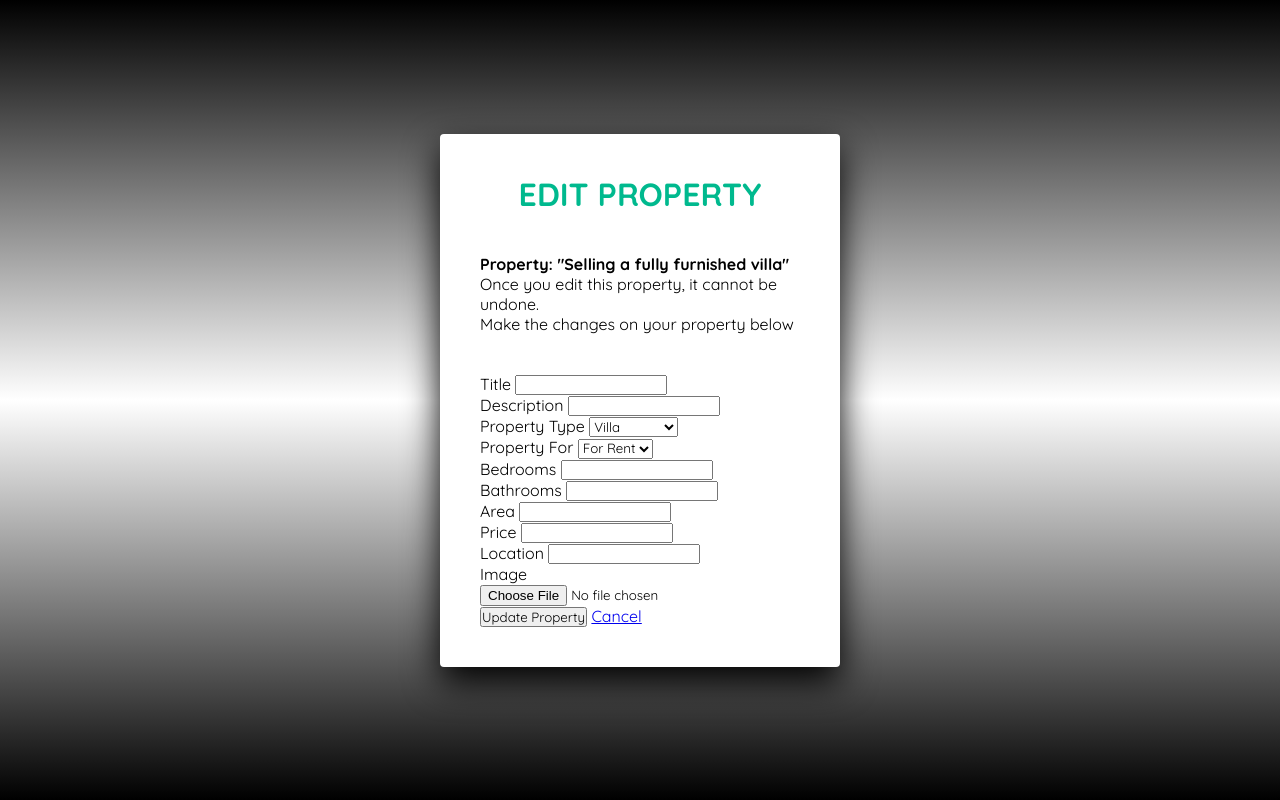
After one commit to NahomTorba/House-Renting-System, a Django app: page /property-list/edit/5/ in a window 1280 px wide. The commit adds this page. Run offline with Django 5.2, Linux system fonts and the light colour scheme; a user stored in the database is signed in; data comes from the database, SQL or seed files in the repository; both versions use the stored data as it was after the commit.

Commit message:
property edit and deletion added

```diff
--- /dev/null
+++ b/main/templates/edit_property.html
@@ -0,0 +1,88 @@
+{% load static %}
+<!DOCTYPE html>
+<html lang="en">
+<head>
+    <meta charset="UTF-8">
+    <meta name="viewport" content="width=device-width, initial-scale=1.0">
+    <link rel="stylesheet" href="{% static 'website/css/style1.css' %}">
+    <link href="{% static 'website/img/icon-deal.png' %}" rel="icon">
+    <title>Edit-property</title>
+</head>
+
+<body>
+<section>
+<div class="signin">
+ <div class="content">
+    <h2>Edit Property</h2>
+    <div>
+        <h4>Property: "{{ property.title }}"</h4>
+        <p>Once you edit this property, it cannot be undone.</p>
+        <p>Make the changes on your property below</p>
+    </div>
+
+    <form method="post" action="" enctype="multipart/form-data">
+        {% csrf_token %}
+        <div class="inputBox">
+            <label for="title">Title</label>
+            <input type="text" name="title" id="title" required>
+        </div>
+
+        <div class="inputBox">
+            <label for="description">Description</label>
+            <input type="text" name="description" id="description" required>
+        </div>
+
+        <div class="inputBox">
+            <label for="property_type">Property Type</label>
+            <select name="property_type" id="property_type" required>
+                <option value="villa">Villa</option>
+                <option value="apartment">Apartment</option>
+                <option value="office">Office</option>
+            </select>
+        </div>
+
+        <div class="inputBox">
+            <label for="property_for">Property For</label>
+            <select name="property_for" id="property_for" required>
+                <option value="rent">For Rent</option>
+                <option value="sale">For Sale</option>
+            </select>
+        </div>
+
+        <div class="inputBox">
+            <label for="bedrooms">Bedrooms</label>
+            <input type="number" name="bedrooms" id="bedrooms" required>
+        </div>
+
+        <div class="inputBox">
+            <label for="bathrooms">Bathrooms</label>
+            <input type="number" name="bathrooms" id="bathrooms" required>
+        </div>
+
+        <div class="inputBox">
+            <label for="area">Area</label>
+            <input type="number" name="area" id="area" required>
+        </div>
+
+        <div class="inputBox">
+            <label for="price">Price</label>
+            <input type="number" name="price" id="price" required>
+        </div>
+
+        <div class="inputBox">
+            <label for="location">Location</label>
+            <input type="text" name="location" id="location" required>
+        </div>
+
+        <div class="inputBox">
+            <label for="image">Image</label>
+            <input type="file" name="image" id="image" required>
+        </div>
+        <button type="submit" class="btn btn-primary">Update Property</button>
+        <a href="{% url 'property-list' %}" class="btn btn-secondary">Cancel</a>
+    </form>
+ </div>
+</div>
+</section>
+</body>
+</html>
--- a/main/urls.py
+++ b/main/urls.py
@@ -13,6 +13,8 @@ path("property-agent/", views.property_agent, name="property-agent"),
 path("property-list/", views.property_list, name="property-list"),
 path("property-type/", views.property_type, name="property-type"),
 path("add_property/", views.add_property, name="add_property"),
+path('property-list/edit/<int:property_id>/', views.edit_property, name='edit_property'),
+path('property-list/delete/<int:property_id>/', views.delete_property, name='delete_property'),
 path("testimonial/", views.testimonial, name="testimonial"),
 path("404/", views.not_found, name="404"),
 path("signup/", views.signup, name="signup"),
--- a/main/views.py
+++ b/main/views.py
@@ -3,10 +3,11 @@ from django.http import HttpResponse
 from django.core.mail import send_mail
 from django.contrib.auth.forms import UserCreationForm
 from django.contrib.auth.models import User
-from .models import PropertyForm, Property
+from .models import PropertyForm, Property, SignUpForm
 from django.contrib import messages  # Import messages to use Django's messages framework
 from django.contrib.auth import authenticate, login, logout
 from django.contrib.auth.decorators import login_required
+from django.shortcuts import get_object_or_404
 
 # Create your views here.
 
@@ -149,3 +150,25 @@ def add_property(request):
     else:
         form = PropertyForm()
         return render(request, 'add_property.html', {'form': form})
+
+@login_required(login_url='login')
+def edit_property(request, property_id):
+    property_obj = get_object_or_404(Property, id=property_id, user=request.user)
+    if request.method == 'POST':
+        form = PropertyForm(request.POST, request.FILES, instance=property_obj)
+        if form.is_valid():
+            form.save()
+            return redirect('property-list')
+    else:
+        form = PropertyForm(instance=property_obj)
+
+    return render(request, 'edit_property.html', {'form': form, 'property': property_obj})
+
+@login_required(login_url='login')
+def delete_property(request, property_id):
+    property_obj = get_object_or_404(Property, id=property_id, user=request.user)
+    if request.method == 'POST':
+        property_obj.delete()
+        return redirect('property-list')
+
+    return render(request, 'delete_property.html', {'property': property_obj})
```
Also changed, not shown: main/templates/delete_property.html (added, +28 -0 lines), main/templates/property-list.html (+10 -0 lines), db.sqlite3, media/property_images/house1_SG5ShGj.jfif (added), media/property_images/house2_052sA5z.jpeg (added), media/property_images/house2_Zk6fqx4.jpeg (added).
